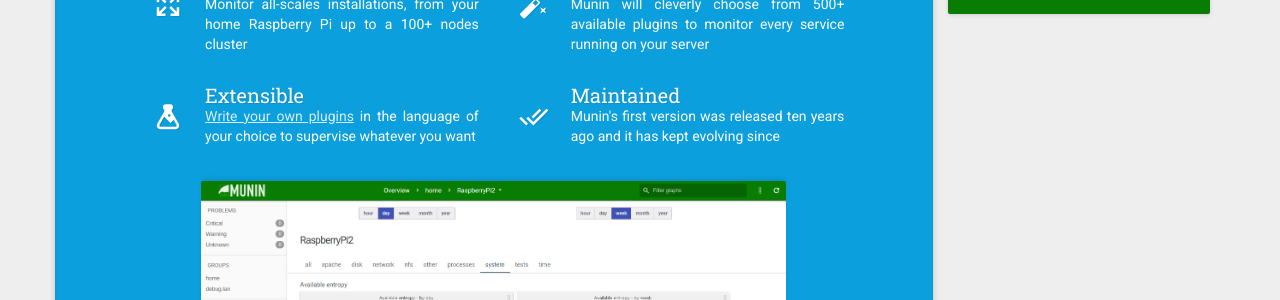
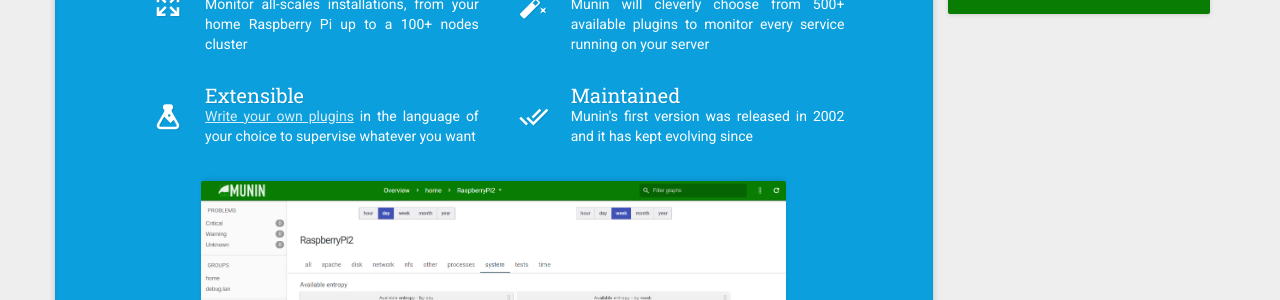
Before and after one commit to munin-monitoring/munin-monitoring.github.io, a Jekyll site: the page built from _pages/index.html, in a window 1280 px wide. Shown: the part 694-994 px from the top of the page. Built offline with Jekyll 4.4.1, drawn with Linux system fonts in a browser that asks for light colours; nearby versions of some CDN libraries.

Commit message:
Replace inaccurate "released ten years ago" with "2002"

```diff
--- a/_pages/index.html
+++ b/_pages/index.html
@@ -69,7 +69,7 @@ permalink: /
 					<div class="part">
 						<i class="mdi mdi-check-all"></i>
 						<h3>Maintained</h3>
-						<p>Munin's first version was released ten years ago and it has kept evolving since</p>
+						<p>Munin's first version was released in 2002 and it has kept evolving since</p>
 					</div>
 				</div>
             </div>
```
